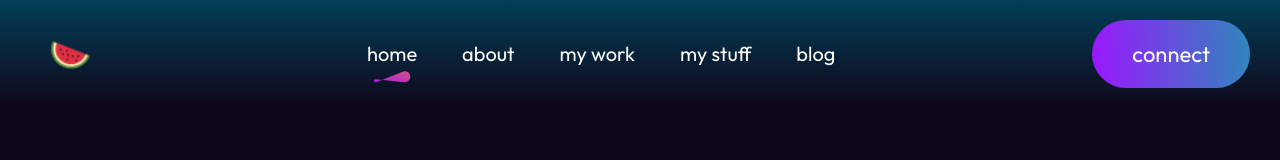
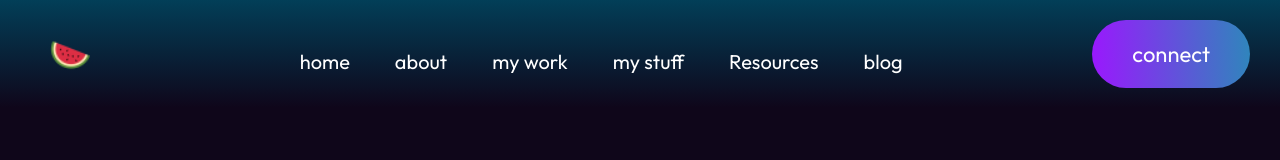
Before and after one commit to m2kung/portfolio, a React (Vite) app: page / in a window 1280 px wide. Shown: the top 160 px of the page. Built offline with nearby package versions, Linux system fonts and the light colour scheme.

Commit message:
fixed some routers

```diff
--- a/src/App.jsx
+++ b/src/App.jsx
@@ -18,7 +18,7 @@ const App = () => {
         <Navbar/>
         <Routes>
           <Route path="/" element={<Home />} />
-          <Route path="/Resources" element={ResourcesPage} />
+          <Route path="/Resources" element={<ResourcesPage />} />
         </Routes>
         <Footer />
 
--- a/src/Components/Hero/Hero.jsx
+++ b/src/Components/Hero/Hero.jsx
@@ -10,7 +10,7 @@ const Hero = () => {
   };
 
   return (
-    <div className='hero' id='home'>
+    <div className='hero' id='hero'>
       <img src={profile_img} alt="" />
       <h1><span>hi.</span> i'm melanie</h1>
       <h2>aka notamelon.e</h2>
--- a/src/Components/Navbar/Navbar.jsx
+++ b/src/Components/Navbar/Navbar.jsx
@@ -26,11 +26,12 @@ AnchorLink
         <img src={menu_open} onClick={openMenu} alt="" className='nav-mob-open' />
         <ul ref={menuRef} className="nav-menu">
             <img src={menu_close} onClick={closeMenu} alt="" className="nav-mob-close" />
-            <li><AnchorLink className='anchor-link' href='#home'><p onClick={() => setMenu("home")}>home</p></AnchorLink>{menu === "home" ? <img src={underline} alt="" /> : <></>}</li>
+            {/* <li><AnchorLink className='anchor-link' href='#home'><p onClick={() => setMenu("home")}>home</p></AnchorLink>{menu === "home" ? <img src={underline} alt="" /> : <></>}</li> */}
+            <li><Link className='anchor-link' to="/#home"><p onClick={() => setMenu("hero")}>home</p></Link>{menu === "hero" ? <img src={underline} alt="" /> : <></>}</li>
             <li><AnchorLink className='anchor-link' offset={50} href='#about'><p onClick={() => setMenu("about")}>about</p></AnchorLink>{menu === "about" ? <img src={underline} alt="" /> : <></>}</li>
             <li><AnchorLink className='anchor-link' offset={50} href='#services'><p onClick={() => setMenu("services")}>my work</p></AnchorLink>{menu === "services" ? <img src={underline} alt="" /> : <></>}</li>
-            <li><AnchorLink className='anchor-link' offset={50} href='#work'><p onClick={() => setMenu("work")}>my stuff</p></AnchorLink>{menu === "work" ? <img src={underline} alt="" /> : <></>}</li>
-            {/* <Link to="/resources">Resources</Link> */}
+            <li><AnchorLink className='anchor-link' offset={50} href='/#resources'><p onClick={() => setMenu("resources")}>my stuff</p></AnchorLink>{menu === "resources" ? <img src={underline} alt="" /> : <></>}</li>
+            <Link className='anchor-link' to="/resources">Resources</Link>
             {/* <li><AnchorLink className='anchor-link' offset={50} href='#contact'><p onClick={() => setMenu("contact")}>contact</p></AnchorLink>{menu === "contact" ? <img src={underline} alt="" /> : <></>}</li> */}
             <li><a className='anchor-link' href="https://medium.com/@melanikung" target="_blank" rel="noopener noreferrer">blog</a></li>
         </ul>
--- a/src/Components/Resources/Resources.jsx
+++ b/src/Components/Resources/Resources.jsx
@@ -7,7 +7,7 @@ import arrow_icon from '../../assets/arrow_icon.svg'
 const Projectstest = () => {
 
   return (
-    <div className='mywork' id='work'>
+    <div className='mywork' id='resources'>
       <div className="mywork-title">
           <h1>resources & rec's</h1>
           <img src={theme_pattern} alt="" />
```
